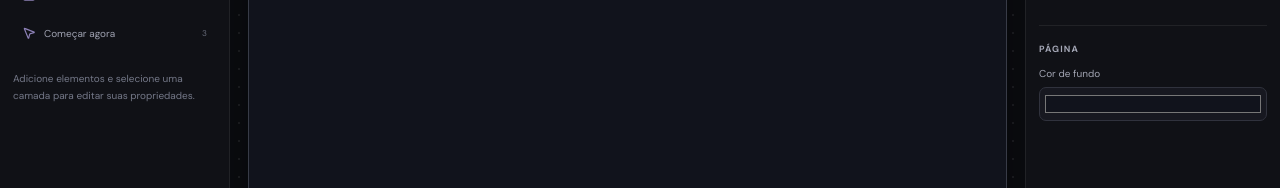
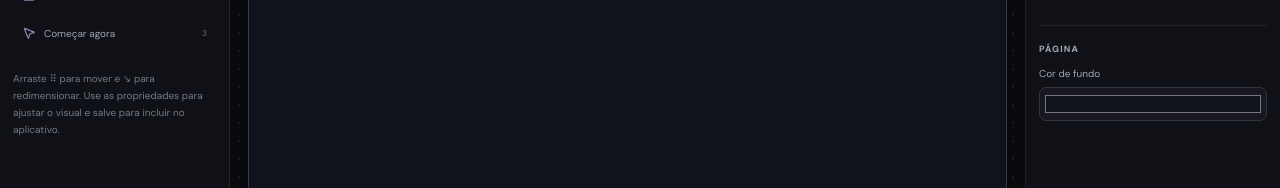
Before and after one commit to felpz566/Vynex, a Next.js app: page /projects/design in a window 1280 px wide. Shown: the part 520-708 px from the top of the page. Built offline with nearby package versions, Linux system fonts and the light colour scheme.

Commit message:
Explain canvas move and resize controls

```diff
--- a/app/projects/design/page.jsx
+++ b/app/projects/design/page.jsx
@@ -211,7 +211,7 @@ export default function VisualDesignPage() {
             </button>)}
             {!elements.length && <p className="design-empty">Adicione um elemento para começar.</p>}
           </div>
-          <p className="design-hint">Adicione elementos e selecione uma camada para editar suas propriedades.</p>
+          <p className="design-hint">Arraste ⠿ para mover e ↘ para redimensionar. Use as propriedades para ajustar o visual e salve para incluir no aplicativo.</p>
         </aside>
 
         <section className="design-center">
```
